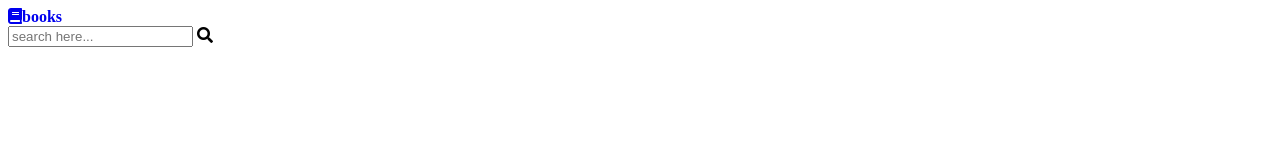
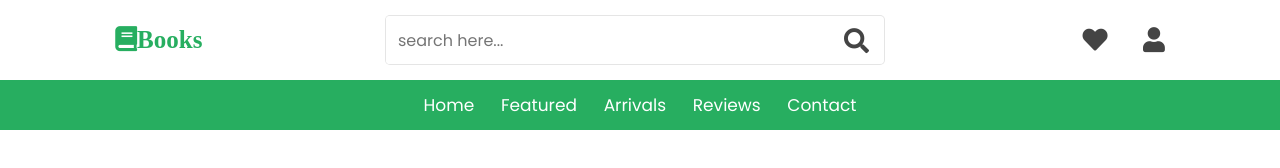
Before and after one commit to Ibrahim-K98han/books, a plain HTML site: page index.html in a window 1280 px wide. Shown: the top 168 px of the page. Drawn offline with Linux system fonts and the light colour scheme.

Commit message:
header add

```diff
--- a/css/style.css
+++ b/css/style.css
@@ -0,0 +1,169 @@
+@import url('https://fonts.googleapis.com/css2?family=Poppins:wght@100;300;400;500;600&display=swap');
+:root{
+    --green:#27ae60;
+    --dark-color:#219150;
+    --black:#444;
+    --light-color:#666;
+    --border:.1rem solid rgba(0,0,0,.1);
+    --border-hover:1.rem solid var(--black);
+    --box-shadow:0 .5rem 1rem rgba(0,0,0,.1);
+
+}
+*{
+    font-family: 'Poppins', sans-serif;
+    margin:0; padding: 0;
+    box-sizing: border-box;
+    outline: none;
+    border: none;
+    text-decoration: none;
+    text-transform: capitalize;
+    transition: all .2s linear;
+    transition: width none;
+}
+html{
+    font-size: 62.5%;
+    overflow-x: hidden;
+    scroll-padding-top: 5rem;
+    scroll-behavior: smooth;
+}
+html::-webkit-scrollbar{
+    width: 1rem;
+}
+html::-webkit-scrollbar-track{
+    background: transparent;
+}
+html::-webkit-scrollbar-thumb{
+    background: var(--black);
+}
+.header .header-1{
+    background: #fff;
+    padding: 1.5rem 9%;
+    display: flex;
+    align-items: center;
+    justify-content: space-between;
+}
+.header .header-1 .logo{
+    font-size: 2.5rem;
+    font-weight: bolder;
+    color: var(--black);
+}
+.header .header-1 .logo i{
+    color: var(--green);
+}
+.header .header-1 .search-form{
+    width: 50rem;
+    height: 5rem;
+    border: var(--border);
+    overflow: hidden;
+    background: #fff;
+    display: flex;
+    align-items: center;
+    border-radius: .5rem;
+}
+.header .header-1 .search-form input{
+    font-size: 1.6rem;
+    padding: 0 1.2rem;
+    height: 100%;
+    width: 100%;
+    text-transform: none;
+    color: var(--black);
+}
+.header .header-1 .search-form label{
+    font-size: 2.5rem;
+    padding-right: 1.5rem;
+    color: var(--black);
+    cursor: pointer;
+}
+.header .header-1 .search-form label:hover{
+    color: var(--green);
+}
+.header .header-1 .icons div,
+.header .header-1 .icons a{
+    font-size: 2.5rem;
+    margin-left: 1.5rem;
+    color: var(--black);
+    cursor: pointer;
+}
+.header .header-1 .icons div:hover,
+.header .header-1 .icons a:hover{
+    color: var(--green);
+}
+#search-btn{
+    display: none;
+}
+.header .header-2{
+    background: var(--green);
+}
+.header .header-2 .navbar{
+    text-align: center;
+}
+.header .header-2 .navbar a{
+    color: #fff;
+    display: inline-block;
+    padding: 1.2rem;
+    font-size: 1.7rem;
+}
+.header .header-2 .navbar a:hover{
+    background: var(--dark-color);
+}
+.header .header-2 .active{
+    position: fixed;
+    top: 0; left: 0; right: 0;
+    z-index: 1000;
+}
+body{
+    height: 300rem;
+}
+
+
+
+
+
+
+
+
+
+
+
+
+
+
+
+
+/* media queries */
+
+@media (max-width:991px){
+    html{
+        font-size: 55%;
+    }
+    .header .header-1{
+        padding: 2rem;
+    }
+}
+@media (max-width:768px){
+    .header .header-2{
+        display: none;
+    }
+    #search-btn{
+        display:inline-block;
+    }
+    .header .header-1{
+        box-shadow: var(--box-shadow);
+        position: relative;
+    }
+    .header .header-1 .search-form{
+        position: absolute;
+        top: -115%; right: 2rem;
+        width: 90%;
+        box-shadow: var(--box-shadow);
+    }
+    .header .header-1 .search-form.active{
+        top: 115%;
+    }
+}
+@media (max-width:450px){
+    html{
+        font-size: 50%;
+    }
+
+}
--- a/index.html
+++ b/index.html
@@ -27,6 +27,22 @@
                 <label for="search-box" class="fas fa-search"></label>
             </form>
 
+            <div class="icons">
+                <div id="search-btn" class="fas fa-search"></div>
+                <a href="#" class="fas fa-heart"></a>
+                <a href="#" class="fas fa-shopping-cat"></a>
+                <div id="login-btn" class="fas fa-user"></div>
+            </div>
+
+        </div>
+        <div class="header-2">
+            <nav class="navbar">
+                <a href="#home">home</a>
+                <a href="#featured">featured</a>
+                <a href="#arrivals">arrivals</a>
+                <a href="#reviews">reviews</a>
+                <a href="#contact">contact</a>
+            </nav>
         </div>
     </header>
     <!-- header section end -->
--- a/js/script.js
+++ b/js/script.js
@@ -0,0 +1,22 @@
+searchForm = document.querySelector('.search-form');
+document.querySelector('#search-form').onclick = () => {
+    searchForm.classList.toggle('ative');
+}
+window.onscroll = () => {
+    searchForm.classList.remove('ative');
+
+    if (window.scrollY > 80) {
+        document.querySelector('.header .header-2').classList.add('active');
+    } else {
+        document.querySelector('.header .header-2').classList.remove('active');
+    }
+}
+
+window.onload = () => {
+
+    if (window.scrollY > 80) {
+        document.querySelector('.header .header-2').classList.add('active');
+    } else {
+        document.querySelector('.header .header-2').classList.remove('active');
+    }
+}
```
